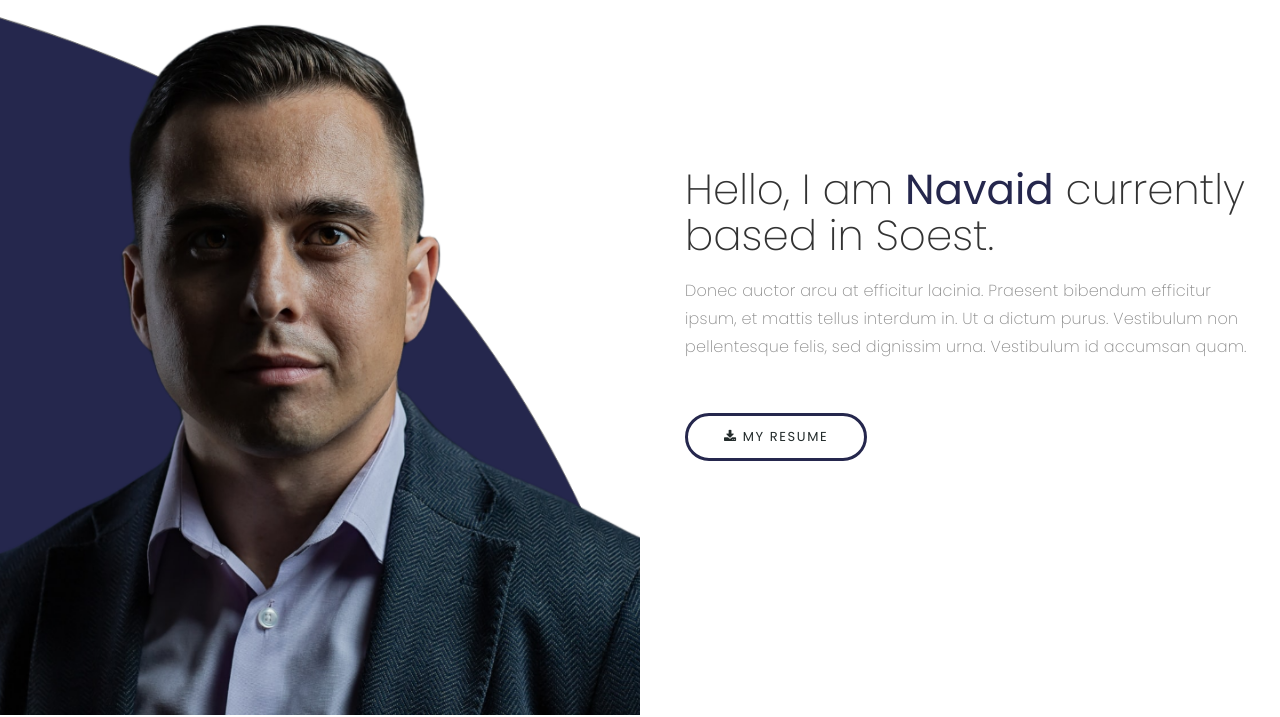
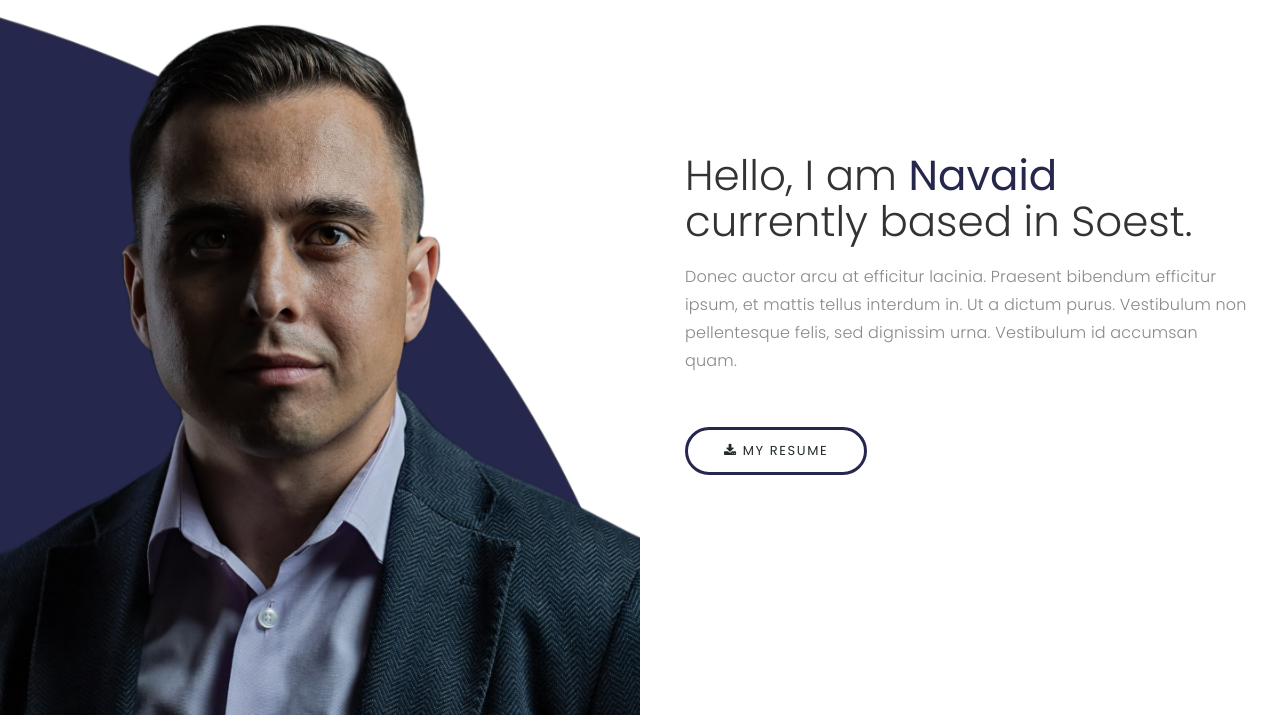
Before and after one commit to FareedKhan-dev/navaidkhan, a website: page dist/index.html in a window 1280 px wide. Shown: the part 85-802 px from the top of the page. Drawn offline with nearby package versions, Linux system fonts and the light colour scheme.

Commit message:
changing font

```diff
--- a/dist/index.html
+++ b/dist/index.html
@@ -22,8 +22,10 @@ http://www.templatemo.com/tm-498-stimulus
      <link rel="stylesheet" href="css/font-awesome.min.css">
      <link rel="stylesheet" href="css/templatemo-style.css">
      <link rel="preconnect" href="https://fonts.gstatic.com">
-     <link href="https://fonts.googleapis.com/css2?family=Poppins:wght@200;400;700&display=swap" rel="stylesheet">
+     <link rel="preconnect" href="https://fonts.gstatic.com">
+<link href="https://fonts.googleapis.com/css2?family=Poppins:wght@300;400;700&display=swap" rel="stylesheet">
 
+     <!-- changing font 1 -->
 
      <style>
 
```
